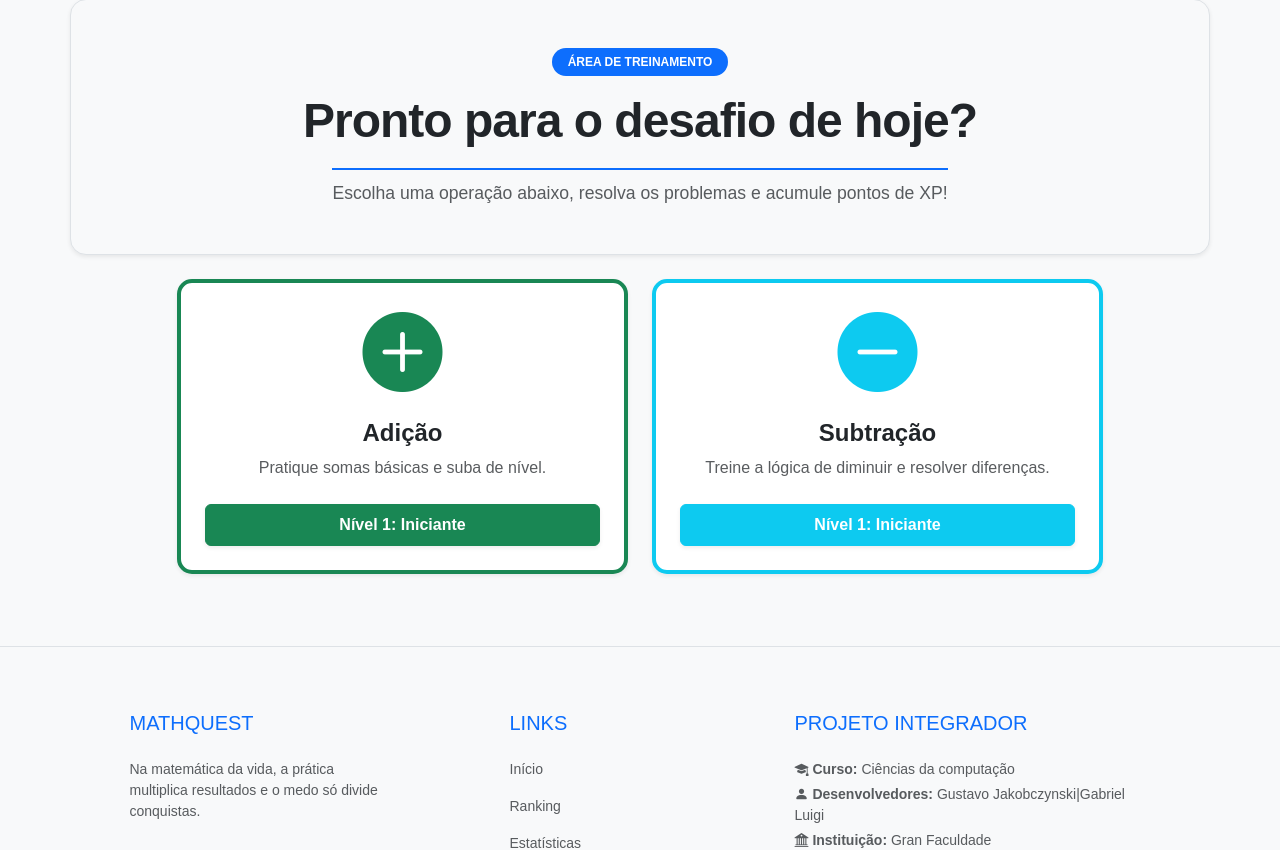
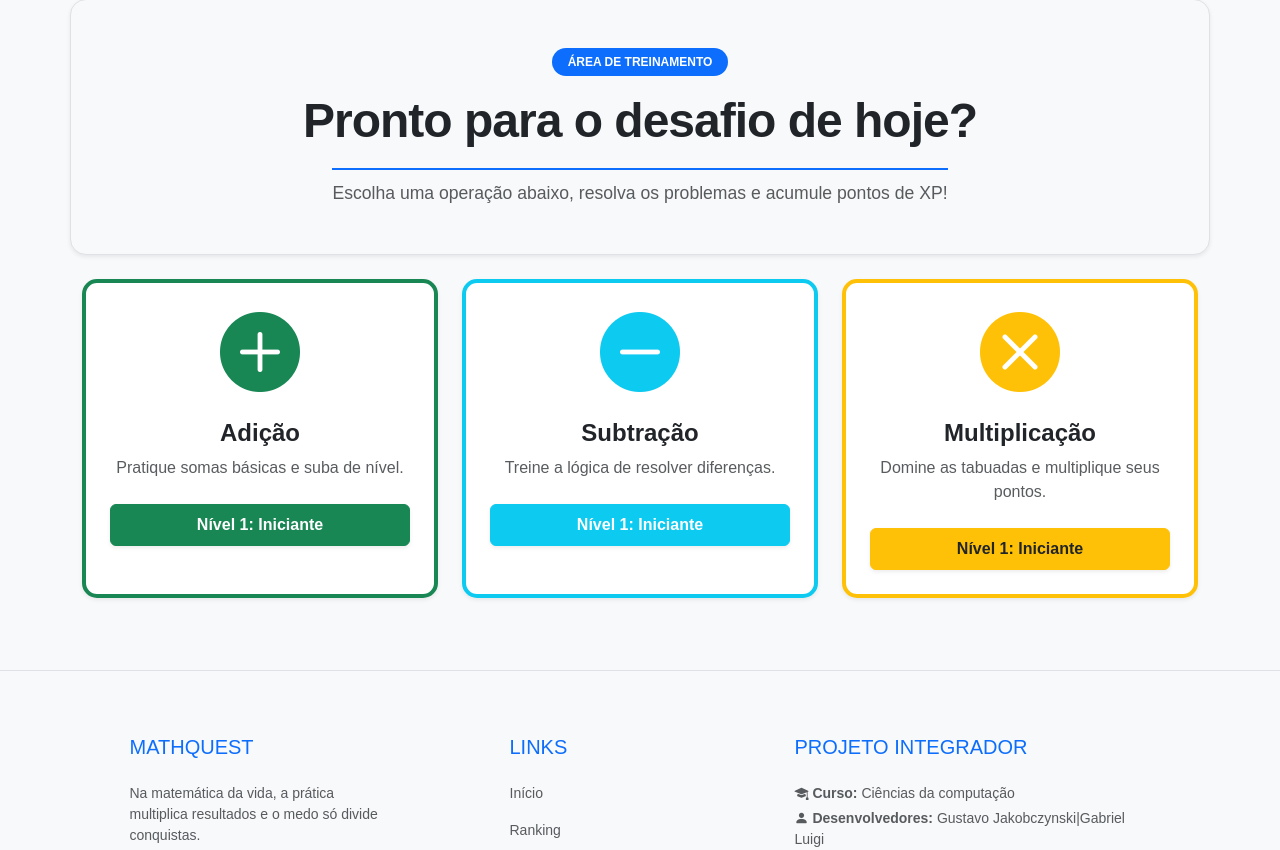
Before and after one commit to Guhzzin/Projeto-extensao03, a PHP site: page /home.php in a window 1280 px wide. Shown: the part 87-937 px from the top of the page. Run offline with PHP 8.4, Linux system fonts and the light colour scheme; the visitor is signed in with stand-in values (Sample User, id 1); data that the repository does not hold is empty.

Commit message:
quest_mult

```diff
--- a/Projeto-extensao03/public/actions/cadastro.php
+++ b/Projeto-extensao03/public/actions/cadastro.php
@@ -13,14 +13,17 @@ if ($conn->query($sql)){
     // cria as primeiras missões para ele automaticamente
     $sql_tarefa1 = "INSERT INTO tarefas (usuario_id, titulo, descricao, status) VALUES ($novo_usuario_id, 'Adição Iniciante', 'Missão básica de soma', 'pendente')";
     $sql_tarefa2 = "INSERT INTO tarefas (usuario_id, titulo, descricao, status) VALUES ($novo_usuario_id, 'Subtração Iniciante', 'Missão básica de subtração', 'pendente')";
+    $sql_tarefa3 = "INSERT INTO tarefas (usuario_id, titulo, descricao, status) VALUES ($novo_usuario_id, 'Multiplicação Iniciante', 'Missão básica de multiplicação', 'pendente')";
 
     $conn->query($sql_tarefa1);
     $conn->query($sql_tarefa2);
-
+    $conn->query($sql_tarefa3);
     //  bem-sucedido
     header("Location: ../login.php?sucesso=1");
     exit;
 } else {
     // Erro
     echo "Erro: " . $sql . "<br>" . $conn->error;
+
+
 }
--- a/Projeto-extensao03/public/home.php
+++ b/Projeto-extensao03/public/home.php
@@ -12,11 +12,13 @@ if ($resultado && $usuario = mysqli_fetch_assoc($resultado)) {
     $nome_exibicao = $usuario['nome'];
 }
 
-//
-// Array matriz que guarda o status de TUDO!
+// ----------------------------------------------------
+// MAPEAMENTO DINÂMICO DOS STATUS DE NÍVEIS
+// ----------------------------------------------------
 $missoes = [
     'Adição' => ['iniciante' => 'pendente', 'intermediario' => 'nao_existe', 'veterano' => 'nao_existe'],
-    'Subtração' => ['iniciante' => 'pendente', 'intermediario' => 'nao_existe', 'veterano' => 'nao_existe']
+    'Subtração' => ['iniciante' => 'pendente', 'intermediario' => 'nao_existe', 'veterano' => 'nao_existe'],
+    'Multiplicação' => ['iniciante' => 'pendente', 'intermediario' => 'nao_existe', 'veterano' => 'nao_existe']
 ];
 
 $sql_tarefas = "SELECT titulo, status FROM tarefas WHERE usuario_id = $id_usuario";
@@ -24,22 +26,24 @@ $res_tarefas = mysqli_query($conn, $sql_tarefas);
 
 if ($res_tarefas) {
     while($row = mysqli_fetch_assoc($res_tarefas)) {
-        // Separa o "Adição" do "Iniciante" (O banco guarda "Adição Iniciante")
+        // Separa a String. Ex: "Multiplicação Iniciante" vira ['Multiplicação', 'Iniciante']
         $partes = explode(' ', trim($row['titulo']));
 
         if (count($partes) >= 2) {
-            $categoria = $partes[0]; // Adição ou Subtração
-            $dificuldade = strtolower($partes[1]); // iniciante, intermediario, veterano
+            $categoria = $partes[0];
+            $dificuldade = strtolower($partes[1]);
+            // Corrige possíveis variações de acentuação vindas do banco
+            if ($dificuldade === 'intermediário') $dificuldade = 'intermediario';
+
             $status = $row['status'];
 
-            // Se existir no nosso array, atualiza o status real
             if (isset($missoes[$categoria][$dificuldade])) {
                 $missoes[$categoria][$dificuldade] = $status;
             }
         }
     }
 }
-
+// ----------------------------------------------------
 ?>
 <!DOCTYPE html>
 <html lang="pt-br">
@@ -80,7 +84,7 @@ if ($res_tarefas) {
 <div class="container">
   <div class="row mt-4 justify-content-center">
 
-    <div class="col-md-5 mb-4">
+    <div class="col-md-4 mb-4">
       <div class="card h-100 border-start border-4 border-success shadow-sm">
         <div class="card-body text-center p-4">
           <div class="display-1 text-success mb-3"><i class="bi bi-plus-circle-fill"></i></div>
@@ -102,12 +106,12 @@ if ($res_tarefas) {
       </div>
     </div>
 
-    <div class="col-md-5 mb-4">
+    <div class="col-md-4 mb-4">
       <div class="card h-100 border-start border-4 border-info shadow-sm">
         <div class="card-body text-center p-4">
           <div class="display-1 text-info mb-3"><i class="bi bi-dash-circle-fill"></i></div>
           <h4 class="card-title fw-bold">Subtração</h4>
-          <p class="card-text text-body-secondary mb-4">Treine a lógica de diminuir e resolver diferenças.</p>
+          <p class="card-text text-body-secondary mb-4">Treine a lógica de resolver diferenças.</p>
 
           <?php
           $subtracao = $missoes['Subtração'];
@@ -124,6 +128,28 @@ if ($res_tarefas) {
       </div>
     </div>
 
+    <div class="col-md-4 mb-4">
+      <div class="card h-100 border-start border-4 border-warning shadow-sm">
+        <div class="card-body text-center p-4">
+          <div class="display-1 text-warning mb-3"><i class="bi bi-x-circle-fill"></i></div>
+          <h4 class="card-title fw-bold">Multiplicação</h4>
+          <p class="card-text text-body-secondary mb-4">Domine as tabuadas e multiplique seus pontos.</p>
+
+          <?php
+          $mult = $missoes['Multiplicação'];
+          if ($mult['veterano'] === 'concluida'): ?>
+              <button class="btn btn-secondary w-100 fw-bold py-2" disabled><i class="bi bi-check-circle-fill"></i> Mestre da Multiplicação</button>
+          <?php elseif ($mult['intermediario'] === 'concluida' || $mult['veterano'] === 'pendente'): ?>
+              <a href="questoes.php?tipo=multiplicacao&dif=veterano" class="btn btn-danger w-100 fw-bold shadow-sm py-2">Nível 3: Veterano</a>
+          <?php elseif ($mult['iniciante'] === 'concluida' || $mult['intermediario'] === 'pendente'): ?>
+              <a href="questoes.php?tipo=multiplicacao&dif=intermediario" class="btn btn-warning text-dark w-100 fw-bold shadow-sm py-2">Nível 2: Intermediário</a>
+          <?php else: ?>
+              <a href="questoes.php?tipo=multiplicacao&dif=iniciante" class="btn btn-warning text-dark w-100 fw-bold shadow-sm py-2">Nível 1: Iniciante</a>
+          <?php endif; ?>
+        </div>
+      </div>
+    </div>
+
   </div>
 </div>
 
```
Also changed, not shown: Projeto-extensao03/database/init.sql (+24 -0 lines), Projeto-extensao03/public/questoes.php (+9 -4 lines), Projeto-extensao03/public/validar_resposta.php (+12 -8 lines).
